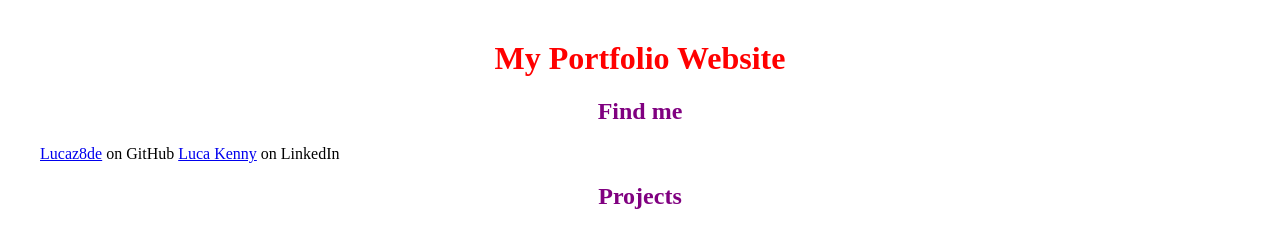
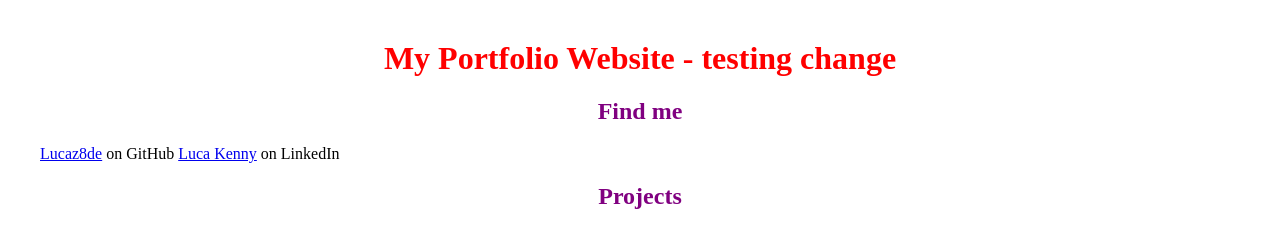
Before and after one commit to Lucaz8de/Azure-Website, a plain HTML site: page index.html in a window 1280 px wide. Shown: the top 227 px of the page. Drawn offline with Linux system fonts and the light colour scheme.

Commit message:
Simple test change to test GitHub Actions CI/CD workflow

```diff
--- a/index.html
+++ b/index.html
@@ -6,7 +6,7 @@
 </head>
 <body>
 
-<h1>My Portfolio Website</h1>
+<h1>My Portfolio Website - testing change</h1>
 
 <h2>Find me</h2>
 <list>
```
